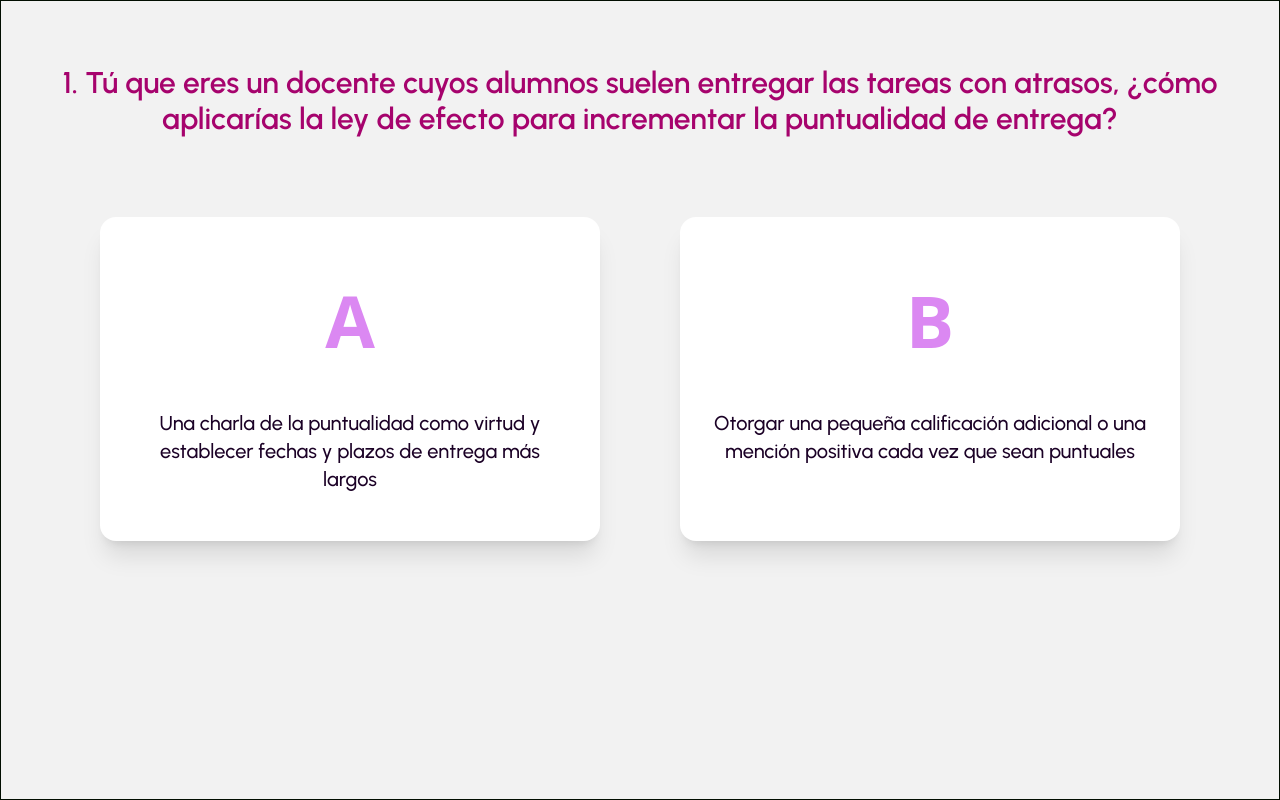
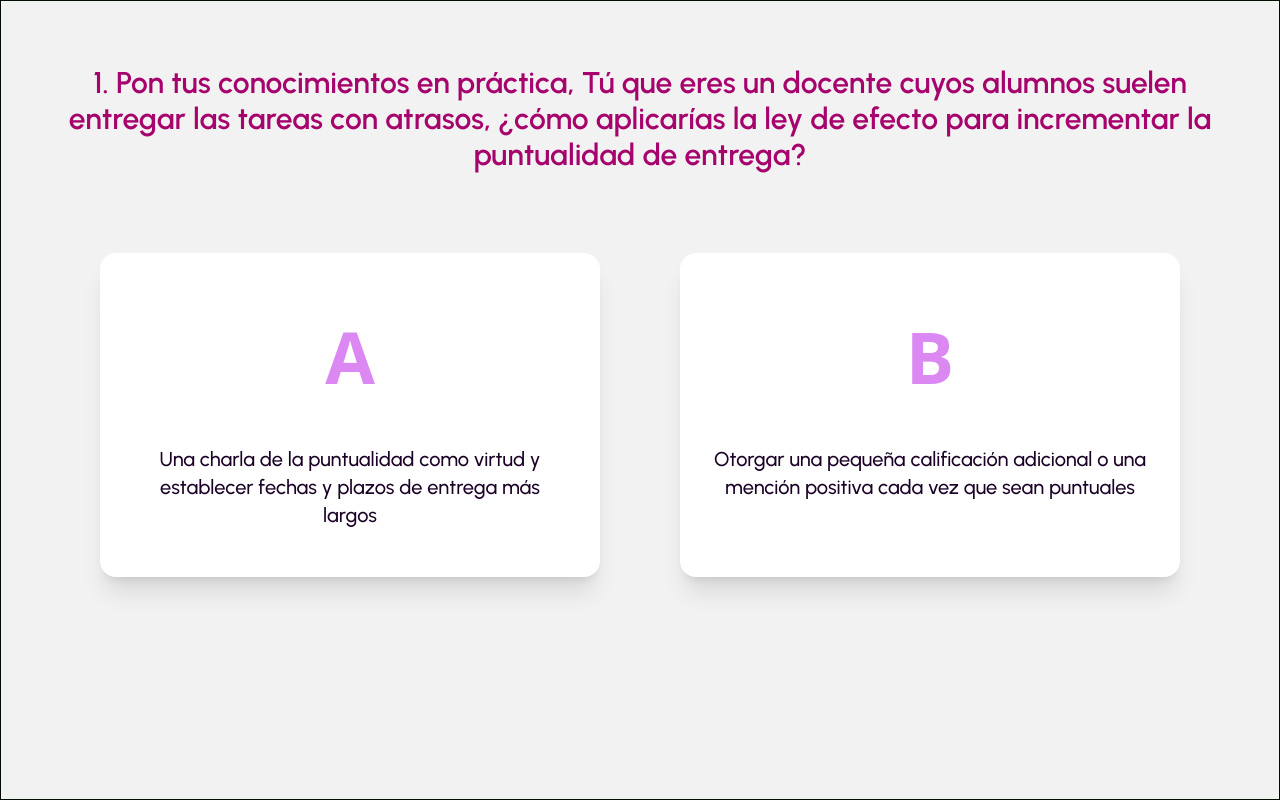
Before and after one commit to Purple-Code-sh/trivia_alsf, a React (Vite) app: page / in a window 1280 px wide. Both pictures are taken after a click on the button "Comenzar". Built offline with nearby package versions, Linux system fonts and the light colour scheme; a web font is replaced by a local one.

Commit message:
docs(questions): updates questions texts

```diff
--- a/src/Trivia.tsx
+++ b/src/Trivia.tsx
@@ -10,7 +10,7 @@ export default function Trivia() {
   const questions = [
     {
 
-      question: 'Tú que eres un docente cuyos alumnos suelen entregar las tareas con atrasos, ¿cómo aplicarías la ley de efecto para incrementar la puntualidad de entrega?',
+      question: 'Pon tus conocimientos en práctica, Tú que eres un docente cuyos alumnos suelen entregar las tareas con atrasos, ¿cómo aplicarías la ley de efecto para incrementar la puntualidad de entrega?',
       answerA: 'Una charla de la puntualidad como virtud y establecer fechas y plazos de entrega más largos',
       answerB: 'Otorgar una pequeña calificación adicional o una mención positiva cada vez que sean puntuales',
       correctAnswer: 'b',
@@ -18,7 +18,7 @@ export default function Trivia() {
     },
     {
 
-      question: 'Tú eres un docente de Primaria que se ha dado cuenta de que muy pocos niños levantan la mano para participar o responder en clase. ¿Cómo aplicarías la ley de efecto para motivar la conducta de participar?',
+      question: 'Pon tus conocimientos en práctica, Tú eres un docente de Primaria que se ha dado cuenta de que muy pocos niños levantan la mano para participar o responder en clase. ¿Cómo aplicarías la ley de efecto para motivar la conducta de participar?',
       answerA: 'Preguntas directas a aquellos estudiantes que no participan y motivar las actividades del grupo para que todos puedan ser escuchados.',
       answerB: 'Motivar las actividades del grupo, elogiar la participación del niño y reconocer públicamente su esfuerzo.',
       correctAnswer: 'b',
```
